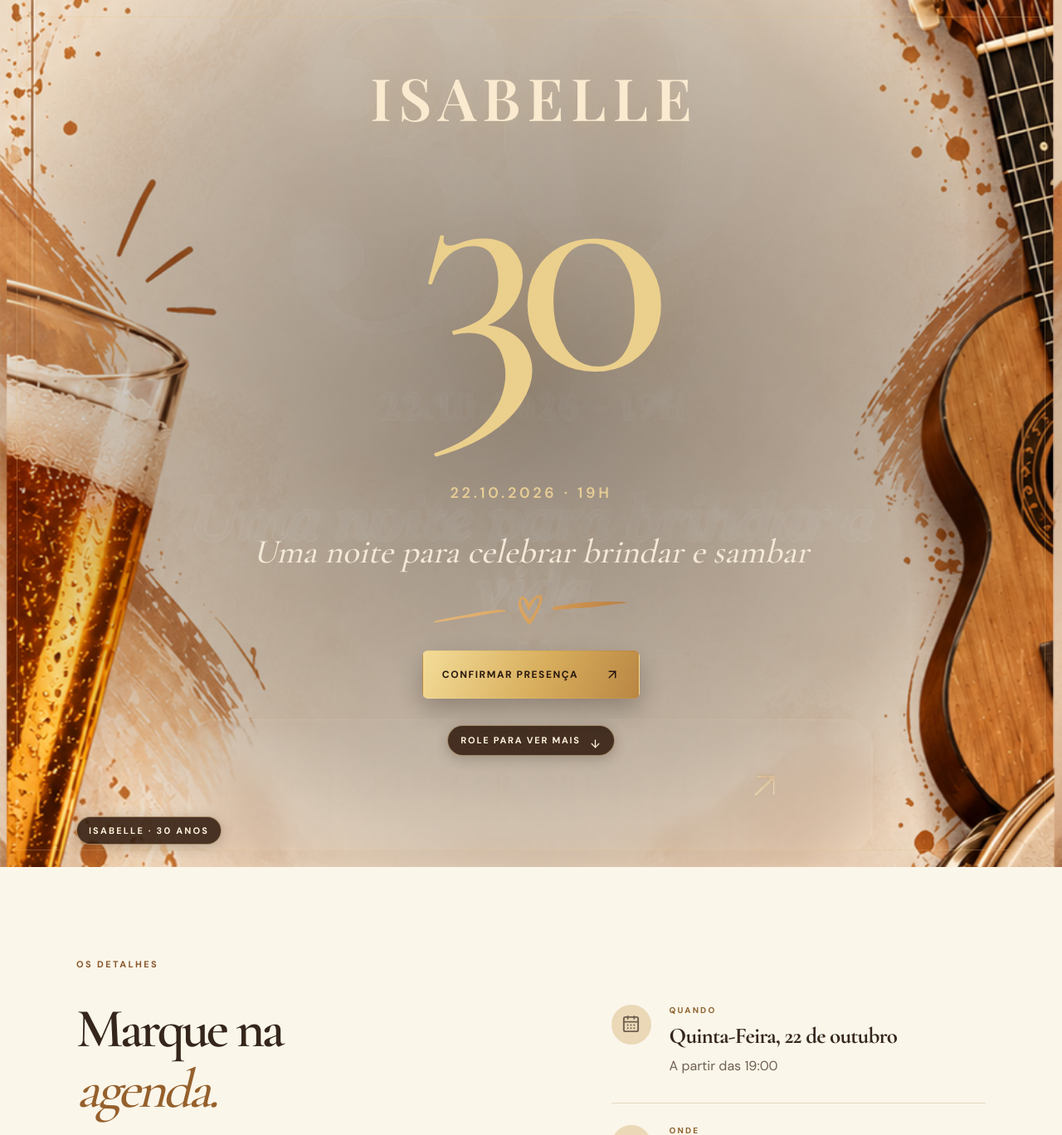
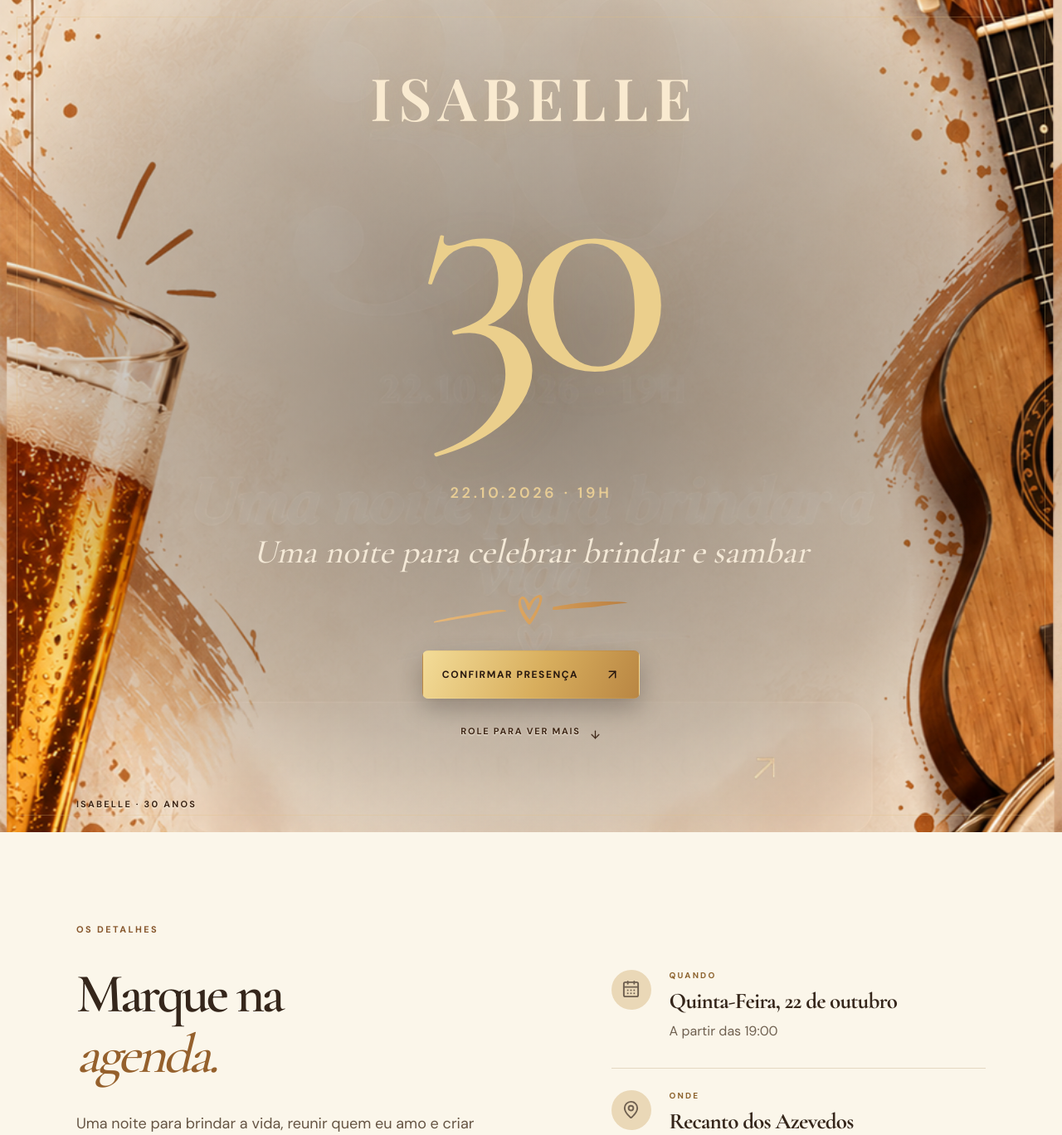
Before and after one commit to FBGdev/convite, a Flask app: page / in a window 1280 px wide. Shown: the top 1368 px of the page at 83% size. Run offline with Flask 3, Linux system fonts and the light colour scheme; parts of the project's set-up code (start-up, migrations or seed data) failed here and were passed over; some libraries are stand-ins or nearby versions.

Commit message:
Soften hero text contrast treatment

```diff
--- a/static/style.css
+++ b/static/style.css
@@ -269,12 +269,11 @@ td strong{color:#35261b}
 .hero-tagline{margin:34px 0 0;color:#f4e9d7;font-family:var(--display);font-size:clamp(27px,3.2vw,42px);font-style:italic;line-height:1.15}
 .hero-divider{display:block;width:min(30vw,253px);height:auto;margin:20px auto 0}
 .hero-button{justify-content:center;margin-top:24px;min-width:255px;font-size:12px;letter-spacing:.13em}
-.hero-scroll-hint{display:flex;width:max-content;align-items:center;gap:10px;margin:32px auto 0;padding:10px 15px;border:1px solid rgba(255,226,169,.5);border-radius:999px;background:rgba(51,29,16,.88);box-shadow:0 4px 16px rgba(31,16,8,.22);color:#fff4dc;font-size:11px;font-weight:700;letter-spacing:.16em;text-decoration:none;transition:background .2s,transform .2s}
-.hero-scroll-hint:hover{background:#492b19;transform:translateY(3px)}
+.hero-scroll-hint{display:flex;width:max-content;align-items:center;gap:10px;margin:32px auto 0;color:#3c2414;font-size:11px;font-weight:800;letter-spacing:.16em;text-shadow:0 1px 2px rgba(255,248,232,.9);text-decoration:none;transition:color .2s,transform .2s}
+.hero-scroll-hint:hover{color:#704421;transform:translateY(3px)}
 .hero-scroll-hint .ui-icon{font-size:15px;animation:scroll-hint 1.8s ease-in-out infinite}
 @keyframes scroll-hint{0%,100%{transform:translateY(0)}50%{transform:translateY(5px)}}
-.hero-bottom{width:100%;flex:0 0 auto;padding:18px 6.4% 27px;color:#fff4dc;font-size:11px}
-.hero-bottom span{display:inline-block;padding:9px 14px;border:1px solid rgba(255,226,169,.5);border-radius:999px;background:rgba(51,29,16,.88);box-shadow:0 4px 16px rgba(31,16,8,.22)}
+.hero-bottom{width:100%;flex:0 0 auto;padding:18px 6.4% 27px;color:#3c2414;font-size:11px;text-shadow:0 1px 2px rgba(255,248,232,.9)}
 .gifts-inner{max-width:1120px;grid-template-columns:.85fr 1fr;gap:10%;align-items:start}
 .gifts-heading{padding-top:14px}
 .gifts h2{margin:18px 0 19px}
```
